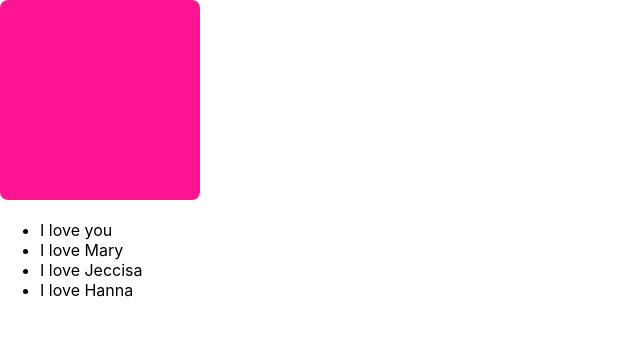
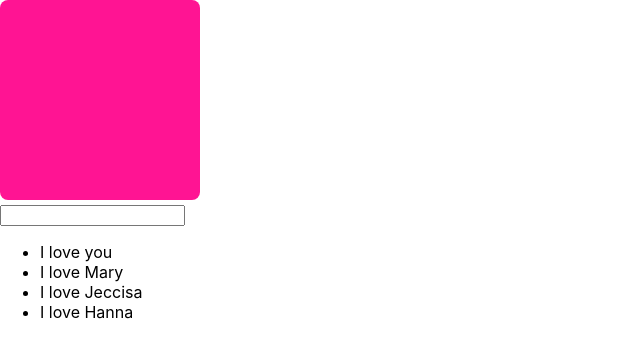
Before and after one commit to minhquanghaiquan/Demo-React-Hooks, a React (Create React App) app: page / in a window 1280 px wide. Shown: the top 358 px of the page, without its empty margins (0-640 px from the left). Built offline with nearby package versions, Linux system fonts and the light colour scheme.

Commit message:
todoForm

```diff
--- a/src/App.js
+++ b/src/App.js
@@ -2,6 +2,7 @@
 import "./App.scss";
 import ColorBox from "./components/ColorBox";
 import TodoList from "./components/TodoList";
+import TodoForm from "./components/TodoForm";
 
 function App() {
 
@@ -24,9 +25,21 @@
     console.log('Click');
 
   }
+
+  function handleTodoFormSubmit(formValues) {
+    const newTodo = {
+      id:todoList.length+1,
+      ...formValues,
+    }
+    const newTodoList =[...todoList];
+    newTodoList.push(newTodo);
+    setTodoList(newTodoList);
+  }
+
   return (
     <div className="App">
       <ColorBox />
+      <TodoForm onSubmit={handleTodoFormSubmit}/>
       <TodoList todos={todoList} onTodoClick={handleTodoLick}/>
     </div>
   );
--- /dev/null
+++ b/src/components/TodoForm/index.jsx
@@ -0,0 +1,39 @@
+import React, { useState } from "react";
+import PropTypes from 'prop-types';
+
+TodoForm.propTypes = {
+    onSubmit: PropTypes.func,
+};
+TodoForm.defaultProps = {
+    onSubmit: null,
+}
+
+function TodoForm(props) {
+    const { onSubmit } = props;
+    const [value , setValue] = useState('');
+
+    function handleValueChange(e) {
+        setValue(e.target.value);
+    }
+
+    function handleSubmit(e) {
+        e.preventDefault();
+        if(!onSubmit) return;
+        const formValues = {
+            title: value,
+        };
+        onSubmit(formValues);
+        setValue('');
+    }
+
+    return (
+        <form onSubmit={handleSubmit}>
+            <input type="text"
+                value={value}
+                onChange={handleValueChange}
+            />
+        </form>
+    );
+}
+
+export default TodoForm;
```
